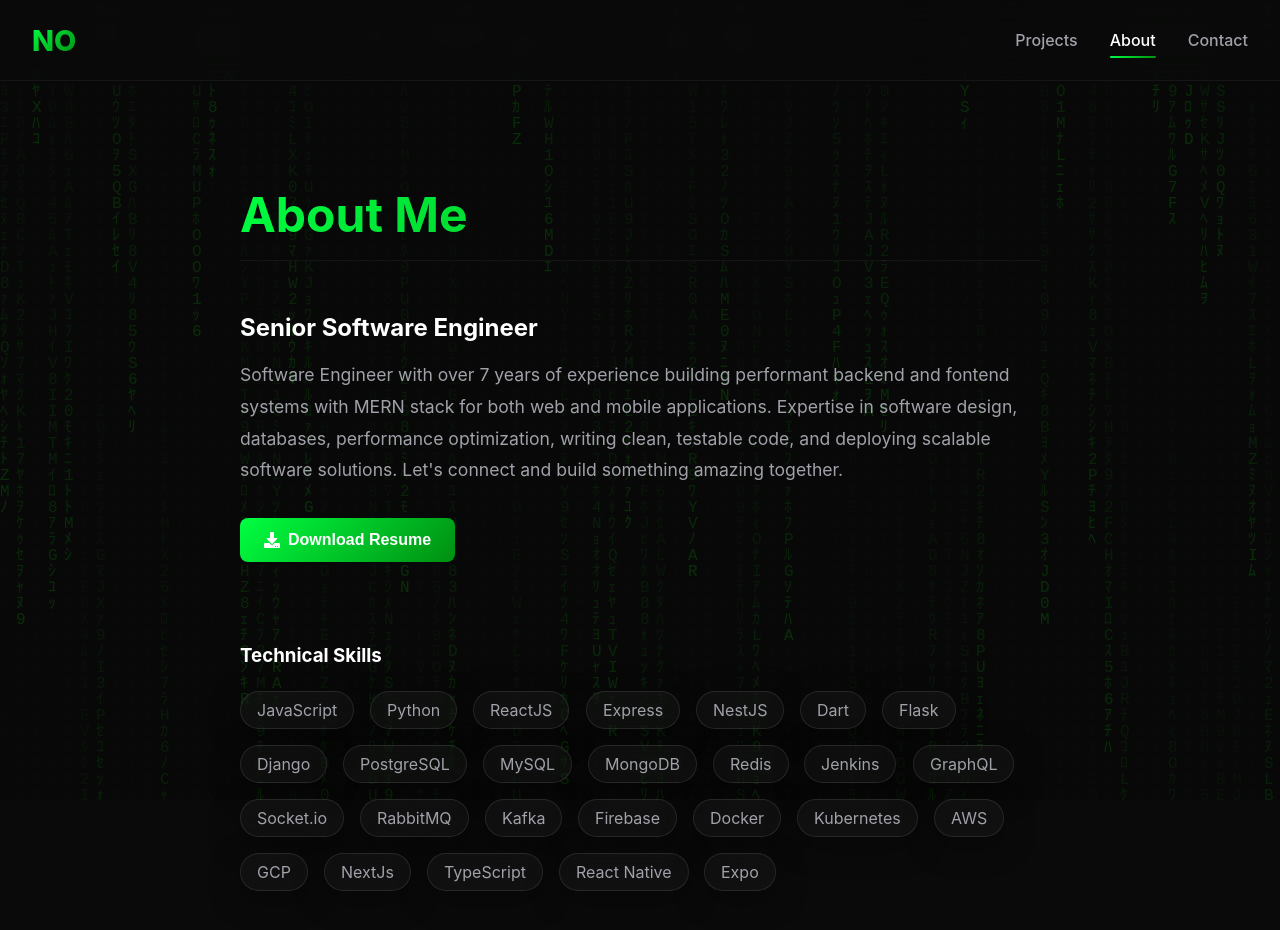
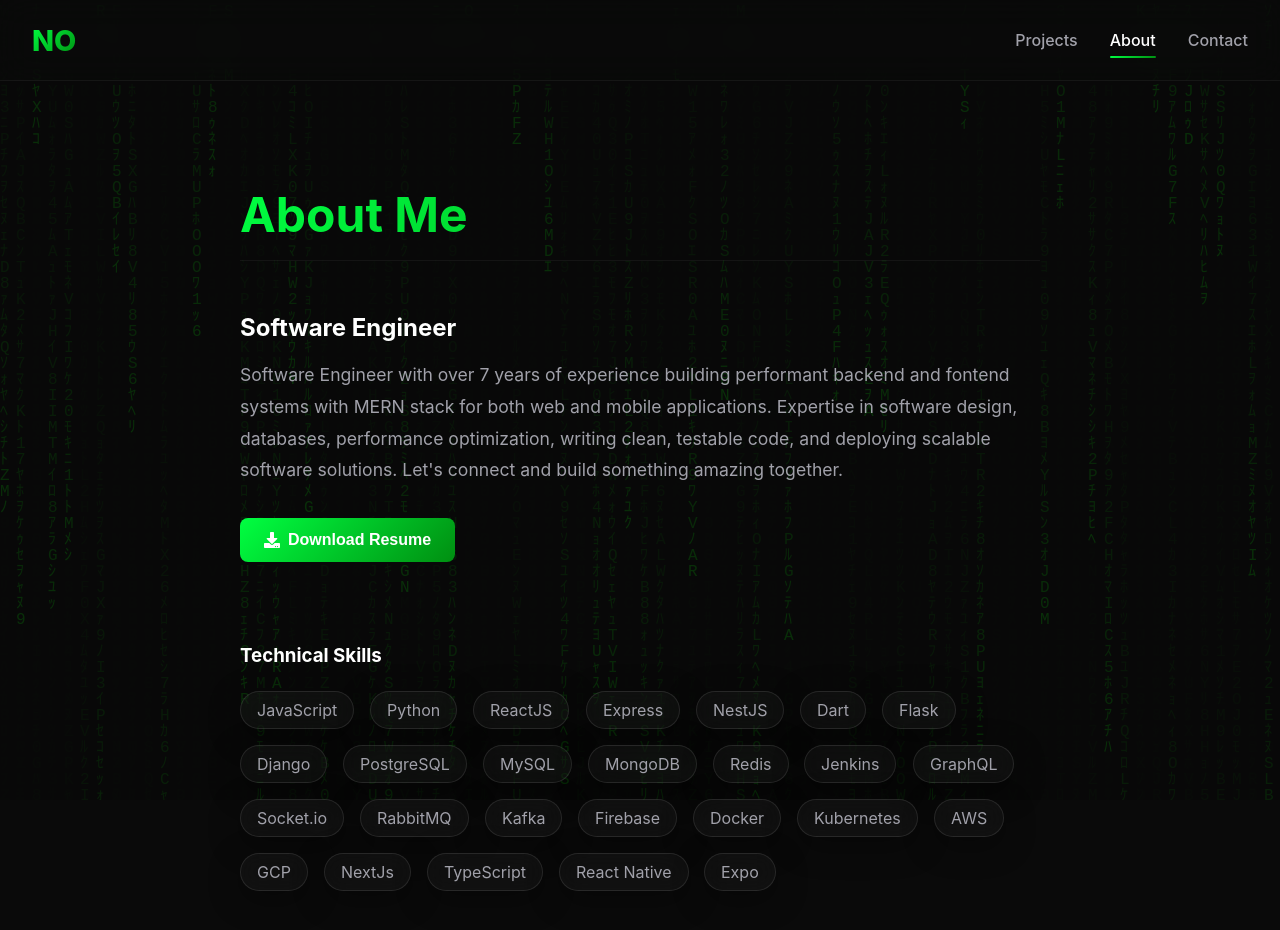
Before and after one commit to nevooronni/modern-portfolio, a React (Vite) app: page /about in a window 1280 px wide. Shown: the top 930 px of the page. Built offline with nearby package versions, Linux system fonts and the light colour scheme.

Commit message:
Update portfolio content and dist

```diff
--- a/src/data/content.js
+++ b/src/data/content.js
@@ -291,7 +291,7 @@ export const skills = [
 
 export const bio = {
   name: "Neville Oronni",
-  title: "Senior Software Engineer",
+  title: "Software Engineer",
   image: "nevo_profile_matrix.png",
   intro: "Software Engineer with over 7 years of experience building performant backend and fontend systems with MERN stack for both web and mobile applications. Expertise in software design, databases, performance optimization, writing clean, testable code, and deploying scalable software solutions. Let's connect and build something amazing together."
 };
```
Also changed, not shown: 1 other file (tests, documents, lock files or other folders).
